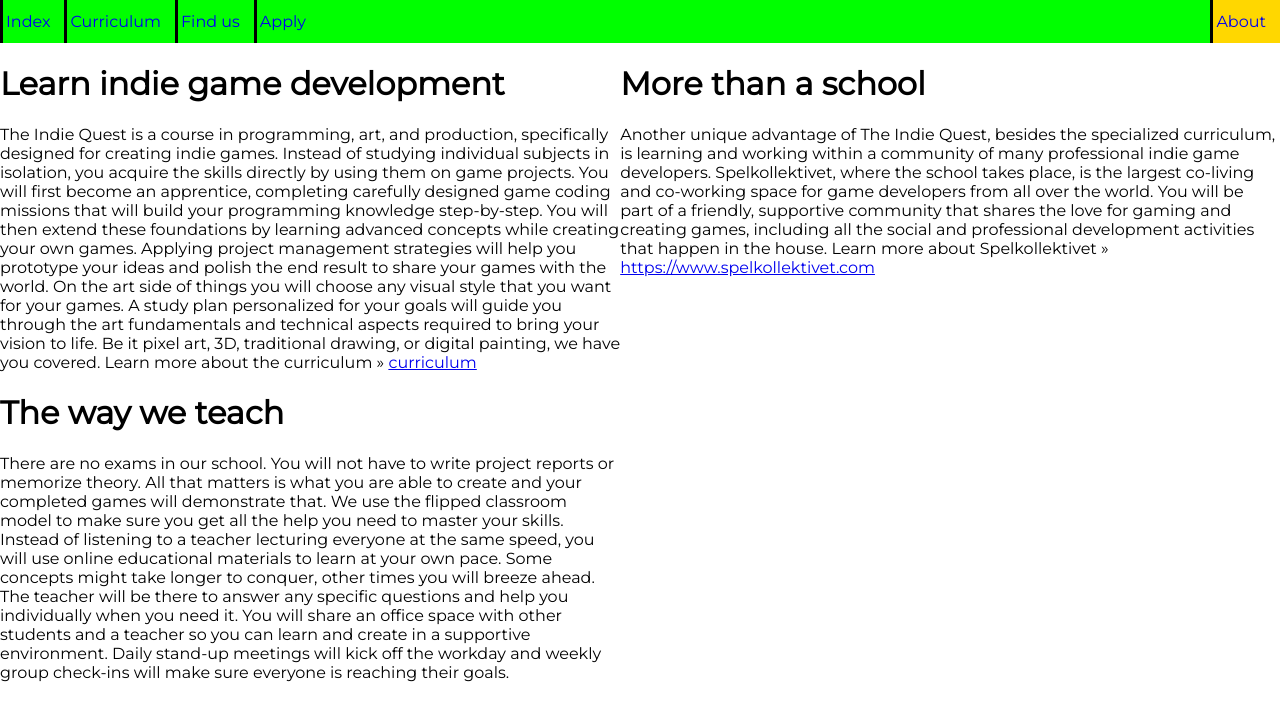
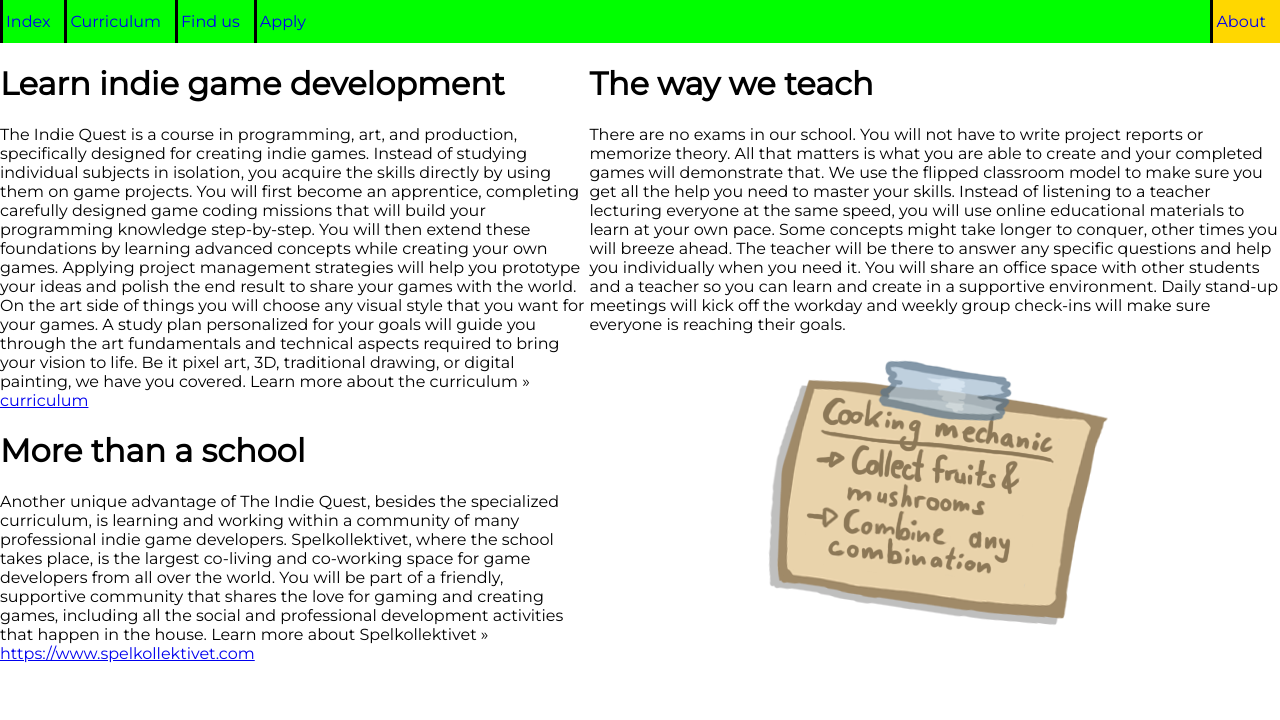
Before and after one commit to Ask-Lonnfalt/Slutprojekt, a plain HTML site: page about.htm in a window 1280 px wide. Drawn offline with Linux system fonts and the light colour scheme.

Commit message:
slutleverans

```diff
--- a/about.htm
+++ b/about.htm
@@ -27,6 +27,14 @@
 				Learn more about the curriculum » <a href="curriculum.htm">curriculum</a>
 			</p>
 
+			<h1>More than a school</h1>
+
+			<p>
+				Another unique advantage of The Indie Quest, besides the specialized curriculum, is learning and working within a community of many professional indie game developers. Spelkollektivet, where the school takes place, is the largest co-living and co-working space for game developers from all over the world. You will be part of a friendly, supportive community that shares the love for gaming and creating games, including all the social and professional development activities that happen in the house.
+				Learn more about Spelkollektivet » <a href="https://www.spelkollektivet.com">https://www.spelkollektivet.com</a>
+			</p>
+		</div>
+		<div>
 			<h1>The way we teach</h1>
 
 			<p>
@@ -34,14 +42,7 @@
 				We use the flipped classroom model to make sure you get all the help you need to master your skills. Instead of listening to a teacher lecturing everyone at the same speed, you will use online educational materials to learn at your own pace. Some concepts might take longer to conquer, other times you will breeze ahead. The teacher will be there to answer any specific questions and help you individually when you need it.
 				You will share an office space with other students and a teacher so you can learn and create in a supportive environment. Daily stand-up meetings will kick off the workday and weekly group check-ins will make sure everyone is reaching their goals.
 			</p>
-		</div>
-		<div>
-			<h1>More than a school</h1>
-
-			<p>
-				Another unique advantage of The Indie Quest, besides the specialized curriculum, is learning and working within a community of many professional indie game developers. Spelkollektivet, where the school takes place, is the largest co-living and co-working space for game developers from all over the world. You will be part of a friendly, supportive community that shares the love for gaming and creating games, including all the social and professional development activities that happen in the house.
-				Learn more about Spelkollektivet » <a href="https://www.spelkollektivet.com">https://www.spelkollektivet.com</a>
-			</p>
+			<img src="Note_02.png" alt="typical note">
 		</div>
 	</div>
 </body>
--- a/style.css
+++ b/style.css
@@ -28,6 +28,11 @@ body {
 iframe {
 	width: 100vw;
 	height: 75vw;
+}
+img {
+	display: block;
+	margin-left: auto;
+	margin-right: auto;
 }
 
 form * * {
```
Also changed, not shown: Note_02.png (added), bugs.txt (added), log.txt (added).
